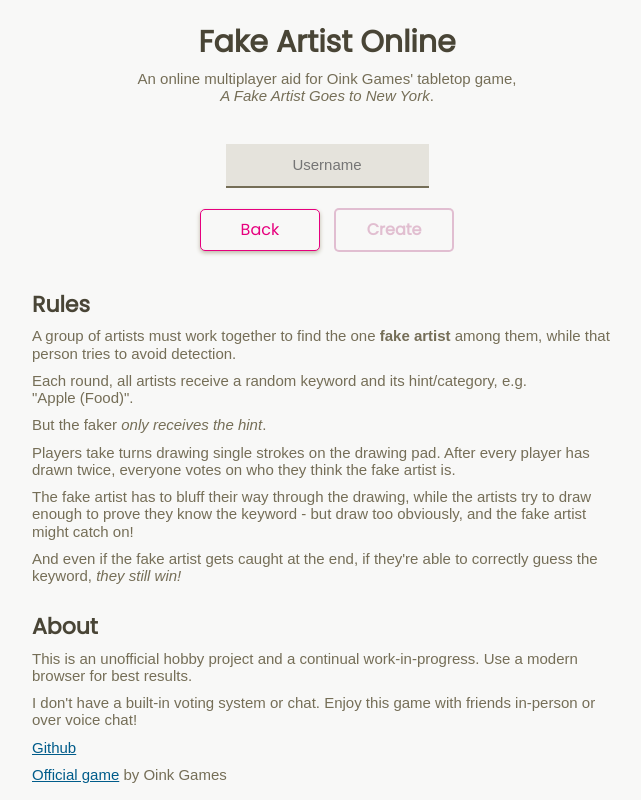
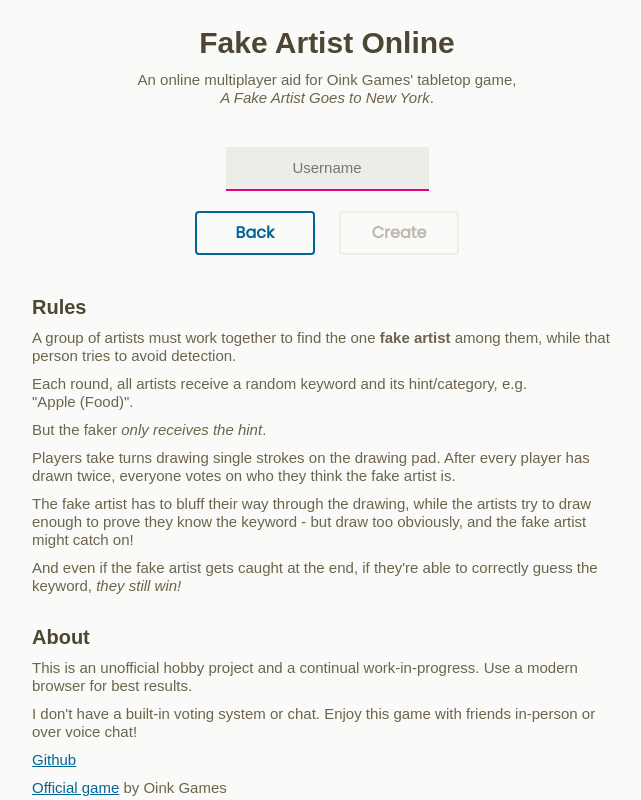
Before and after one commit to kcgidw/fao, a website built with webpack: page src/public/index.html in a window 1280 px wide. Both pictures are taken after a click on the button "New Game". Shown: the whole page, without its empty margins (313-954 px from the left). Built offline with nearby package versions, Linux system fonts and the light colour scheme; no server answers; a web font is replaced by a local one.

Commit message:
style update

```diff
--- a/src/public/index.html
+++ b/src/public/index.html
@@ -8,10 +8,13 @@
 			"An online multiplayer aid for Oink Games' tabletop game, _A Fake Artist Goes to New York_. Draw with your phone or a mouse." />
 		<!-- <link href="https://fonts.googleapis.com/css?family=Comfortaa" rel="stylesheet">  -->
 		<!-- <link href="https://fonts.googleapis.com/css?family=Catamaran" rel="stylesheet">  -->
+		<link href="https://fonts.googleapis.com/css?family=Palanquin+Dark" rel="stylesheet">
 		<link href="https://fonts.googleapis.com/css?family=Poppins" rel="stylesheet">
 		<link href="https://fonts.googleapis.com/css?family=Niramit" rel="stylesheet">
 		<link rel="stylesheet" href="style/normalize.css" />
+		<link rel="stylesheet" href="style/colors.css" />
 		<link rel="stylesheet" href="style/style.css" />
+		<link rel="stylesheet" href="style/input.css" />
 
 		<!-- <script src="https://cdnjs.cloudflare.com/ajax/libs/pubsub-js/1.7.0/pubsub.min.js" crossorigin="anonymous"></script> -->
 		<script src="https://cdnjs.cloudflare.com/ajax/libs/jquery/3.3.1/jquery.slim.min.js" crossorigin="anonymous"></script>
@@ -39,8 +42,10 @@
 							<input type="text" id="create-username-input" class="username-input" placeholder="Username" required autocomplete="off"/>
 							<div style="clear: both"></div>
 							<!-- <div id="create-username-error" class="error">Valid usernames are 1-10 alphanumerics or spaces.</div> -->
-							<button type="button" id="create-game-back-btn" class="btn back secondary">Back</button>
-							<button type="submit" id="create-game-btn" class="btn create primary" value="">Create</button>
+							<div class="form-actions">
+								<button type="button" id="create-game-back-btn" class="btn back secondary">Back</button>
+								<button type="submit" id="create-game-btn" class="btn create primary" value="">Create</button>
+							</div>
 						</form>
 					</div>
 					<div id="join-game-menu" class="menu">
@@ -51,8 +56,10 @@
 							<div style="clear: both"></div>
 							<!-- <div id="join-username-error" class="error">Valid usernames are 1-10 alphanumerics or spaces.</div>
 							<div id="join-code-error" class="error">Room unavailable.</div> -->
-							<button type="button" id="join-game-back-btn" class="btn back secondary">Back</button>
-							<button type="submit" id="join-game-btn" class="btn join primary">Join</button>
+							<div class="form-actions">
+								<button type="button" id="join-game-back-btn" class="btn back secondary">Back</button>
+								<button type="submit" id="join-game-btn" class="btn join primary">Join</button>
+							</div>
 						</form>
 					</div>
 				</div>
--- a/src/public/js/paint.js
+++ b/src/public/js/paint.js
@@ -63,6 +63,7 @@ var strokeTracker = {
 			return false;
 		}
 		console.log(this.points.length);
+		const minLength = 0.02;
 		let dist = 0;
 		for(let i=1; i<this.points.length; i++) {
 			let prevPt = this.points[i-1];
@@ -71,7 +72,7 @@ var strokeTracker = {
 			let b = prevPt.y - curPt.y;
 			dist += Math.sqrt(a*a + b*b);
 			// console.log(dist);
-			if(dist > 0.05) {
+			if(dist > minLength) {
 				return true;
 			}
 		}
--- /dev/null
+++ b/src/public/style/colors.css
@@ -0,0 +1,27 @@
+:root {
+	--artist0: hsl(327, 100%, 95%);
+	--artist1: hsl(327, 100%, 90%);
+	--artist2: hsl(327, 100%, 75%);
+	--artist3: hsl(327, 100%, 60%);
+	--artist4: hsl(327, 100%, 45%); /* standard */
+	--artist-tr: hsla(327, 100%, 45%, 30%);
+	--artist5: hsl(327, 100%, 35%);
+	--artist6: hsl(327, 100%, 25%);
+	--gold1: hsl(54, 100%, 90%);
+	--gold2: hsl(54, 100%, 70%);
+	--gold3: hsl(54, 100%, 50%);
+	--gold4: hsl(54, 100%, 40%);
+	--gold5: hsl(54, 100%, 30%);
+	--grey1: hsl(45, 8%, 98%);
+	--grey2: hsl(45, 10%, 92%);
+	--grey3: hsl(45, 12%, 85%);
+	--grey4: hsl(45, 14%, 70%);
+	--grey5: hsl(45, 16%, 55%);
+	--grey6: hsl(45, 18%, 36%);
+	--grey7: hsl(45, 20%, 25%);
+	--blue1: hsl(200, 100%, 75%);
+	--blue2: hsl(200, 100%, 60%); /* standard */
+	--blue3: hsl(200, 100%, 45%);
+	--blue4: hsl(200, 100%, 30%);
+	--blue5: hsl(200, 100%, 20%);
+}
--- /dev/null
+++ b/src/public/style/input.css
@@ -0,0 +1,76 @@
+.btn {
+	font-family: var(--button-font);
+	font-size: 16px;
+	font-weight: 700;
+
+	border-style: solid;
+	border-radius: 4px;
+	border-width: 2px;
+
+	min-width: 120px;
+	padding: 0 20px;
+	margin: 10px 10px;
+	line-height: 40px;
+
+	cursor: pointer;
+
+	transition: background-color .1s, color .1s, box-shadow .1s;
+}
+.btn.primary:not(:disabled) {
+	background-color: var(--artist4);
+	color: white;
+	border-color: var(--artist4);
+}
+.btn.secondary {
+	background-color: var(--grey1);
+	color: var(--blue4);
+	border-color: var(--blue4);
+}
+/* .btn:not(:disabled) {
+	box-shadow: 0 2px 5px 0 var(--grey3);
+} */
+@media(any-hover: hover) {
+	.btn.primary:not(:disabled):hover {
+		background-color: var(--artist3);
+		border-color: var(--artist3);
+	}
+	.btn.primary:not(:disabled):active {
+		background-color: var(--artist5);
+		border-color: var(--artist5);
+	}
+	.btn.secondary:not(:disabled):hover {
+		/* background-color: var(--blue1); */
+		color: var(--blue2);
+		border-color: var(--blue2);
+	}
+	.btn.secondary:not(:disabled):active {
+		/* background-color: var(--blue3); */
+		color: var(--blue5);
+		border-color: var(--blue5);
+	}
+}
+.btn:disabled {
+	border-color: var(--grey2);
+	background-color: var(--grey1);
+	color: var(--grey4);
+	cursor: default;
+}
+button.btn.big {
+	min-width: 170px;
+}
+
+input[type="text"] {
+	border-style: hidden;
+	border-bottom: solid 2px;
+	border-bottom-color: var(--artist4);
+	/* box-shadow: inset 0px 3px 3px 1px var(--grey3); */
+	background-color: var(--grey2);
+	line-height: 40px;
+	text-align: center;
+	margin: 10px 0;
+	color: var(--grey6);
+	font-weight: normal;
+}
+/* input[type="text"]:focus {
+	border-bottom-color: var(--artist4);
+} */
--- a/src/public/style/style.css
+++ b/src/public/style/style.css
@@ -1,17 +1,6 @@
 :root {
-	--bg-color: hsl(45, 10%, 97%);
-	/* --bg-light: hsl(45, 33%, 100%); */
-	--artist: hsl(327, 100%, 45%);
-	--artist-light: hsl(327, 100%, 50%);
-	--artist-faded: hsl(327, 50%, 45%, .3);
-	/* --artist-dark: hsl(327, 100%, 40%); */
-	--shade: hsl(45, 15%, 70%);
-	--light-shade: hsl(45, 15%, 88%);
-	/* --light-shade2: hsl(45, 15%, 93%); */
-	--standard-color: hsl(45, 15%, 40%);
-	--standard-dark: hsl(45, 15%, 25%);
 	--shadow-config: 0px 2px 4px 0px;
-	--header-font: 'Poppins', sans-serif;
+	--header-font: 'Palanquin Dark', sans-serif;
 	--body-font: 'Niramit', sans-serif;
 	--button-font: 'Poppins', sans-serif;
 }
@@ -19,16 +8,17 @@
 html, body {
 	height: 100%;
 	font-family: var(--body-font);
-	background-color: var(--bg-color);
-	color: var(--standard-color);
+	background-color: var(--grey1);
+	color: var(--grey6);
 	margin: 0 0;
 	font-size: 15px;
 	font-weight: normal;
+	line-height: 1.2;
 }
 
 h1, h2, h3 {
 	font-family: var(--header-font);
-	color: var(--standard-dark);
+	color: var(--grey7);
 }
 h1 {
 	font-size: 30px;
@@ -36,7 +26,7 @@ h1 {
 	margin-bottom: 10px;
 }
 h2 {
-	font-size: 22px;
+	font-size: 20px;
 	margin: 5px 5px 10px 5px;
 }
 h3 {
@@ -74,7 +64,7 @@ p em, p strong, p span {
 	white-space: nowrap;
 }
 a {
-	color: hsl(200, 100%, 27%);
+	color: var(--blue4);
 }
 
 .error {
@@ -82,68 +72,9 @@ a {
 	font-weight: bold;
 }
 
-/* ============================================================================
-	Buttons
-============================================================================ */
+/* .actions {
+} */
 
-.btn {
-	border-radius: 5px;
-	box-shadow: var(--shadow-config) var(--shade);
-	background-color: var(--bg-color);
-	color: var(--artist);
-	transition: background-color .2s, color .2s, box-shadow .2s;
-
-	min-width: 120px;
-	padding: 0 20px;
-	margin: 10px 5px;
-	line-height: 40px;
-
-	cursor: pointer;
-
-	font-family: var(--button-font);
-	font-size: 16px;
-}
-.btn.primary {
-	border: solid 2px var(--artist);
-	font-weight: bold;
-}
-.btn.secondary {
-	border: solid 1px var(--artist);
-	font-weight: normal;
-}
-@media(any-hover: hover) {
-	button.btn:not(:disabled):hover, input[type="submit"].btn:not(:disabled):hover {
-		background-color: var(--artist);
-		color: white;
-		box-shadow: 0 8px 8px 0 var(--shade);
-	}
-}
-button.btn:not(:disabled):active, input[type="submit"].btn:not(:disabled):active {
-	box-shadow: var(--shadow-config) var(--shade);
-}
-button.btn:disabled, input[type="submit"].btn:disabled {
-	box-shadow: none;
-	border-color: var(--artist-faded);
-	color: var(--artist-faded);
-    cursor: default;
-}
-button.btn.big {
-	min-width: 170px;
-}
-
-input[type="text"] {
-	border: solid 0;
-	border-bottom: solid 2px var(--standard-color);
-	background-color: var(--light-shade);
-	line-height: 40px;
-	text-align: center;
-	margin: 10px 0;
-	color: var(--standard-color);
-	font-weight: normal;
-}
-input[type="text"]:focus {
-	border-bottom: solid 2px var(--artist);
-}
 
 /* ============================================================================
 	Waiting room
@@ -151,6 +82,9 @@ input[type="text"]:focus {
 
 div.game-code {
 	margin-top: 10px;
+}
+div.game-code h1 {
+	font-family: var(--button-font);
 }
 div.chunk.users {
 	max-width: 250px;
@@ -177,8 +111,8 @@ li {
 	position: relative;
 	margin-left: auto;
 	margin-right: auto;
-	border: solid 4px var(--artist);
-	box-shadow: var(--shadow-config) var(--shade);
+	border: solid 5px var(--artist4);
+	box-shadow: 0px 3px 5px 0px var(--grey4);
 }
 canvas {
 	position: absolute;
@@ -198,8 +132,9 @@ canvas#new-paint {
 ============================================================================ */
 
 #game-info {
+	--maxCanvasWidth: 500px;
 	text-align: left;
-	max-width: calc(300px + 4px + 4px); /* canvas + borders */
+	max-width: calc(var(--maxCanvasWidth) + 4px + 4px); /* canvas + borders */
 	margin-left: auto;
 	margin-right: auto;
 	font-size: 16px;
```
